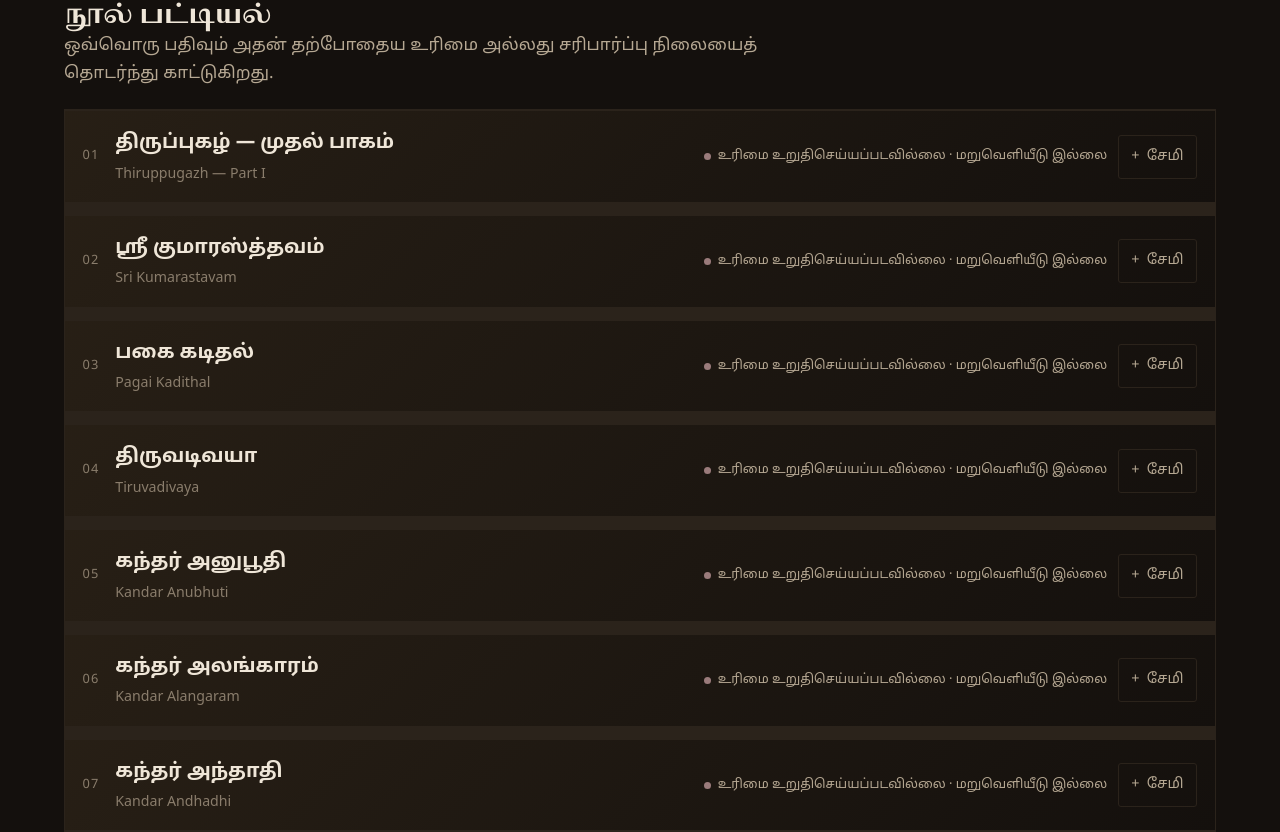
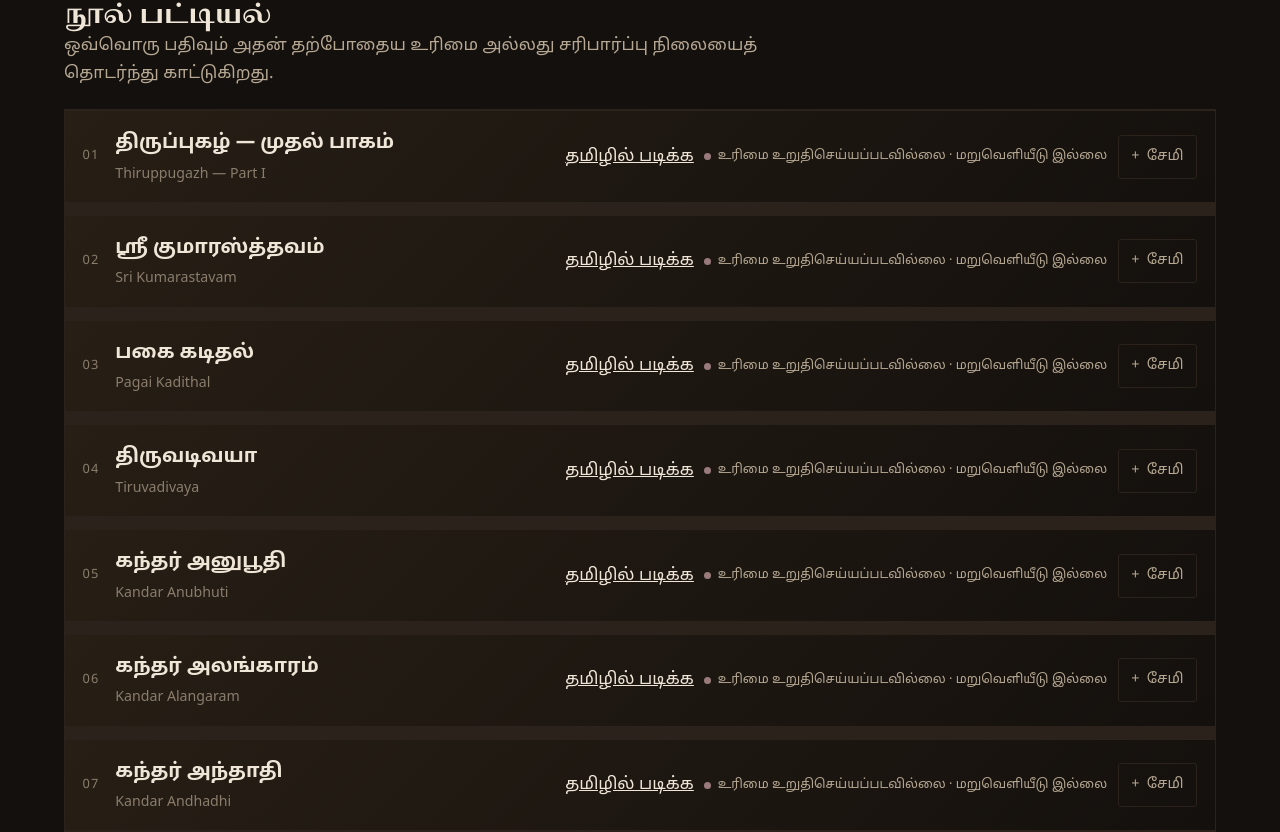
Before and after one commit to ssakthivel02/omsaravanabhava-hitech, a React (Vite) app: page /works in a window 1280 px wide. Shown: the part 1071-1903 px from the top of the page. Built offline with nearby package versions, Linux system fonts and the light colour scheme.

Commit message:
feat(r214): route devotional works to internal Tamil reader

```diff
--- a/src/features/works/Works.tsx
+++ b/src/features/works/Works.tsx
@@ -1,4 +1,5 @@
 import { works, devotionalWorks } from '@/content';
+import { Link } from 'wouter';
 import StateBadge from '@/components/StateBadge';
 import SaveControl from '@/components/SaveControl';
 import { useLocale } from '@/lib/locale';
@@ -166,6 +167,11 @@ export default function Works() {
                     )}
                   </div>
                   <div className="works-entry-actions">
+                    {w.id && devotionalIds.has(w.id) && (
+                      <Link href={`/works/read/${encodeURIComponent(w.id)}`} lang={uiLocale}>
+                        {locale === 'ta' ? 'தமிழில் படிக்க' : 'Read in Tamil'}
+                      </Link>
+                    )}
                     <StateBadge
                       state={
                         'rightsState' in w
```
